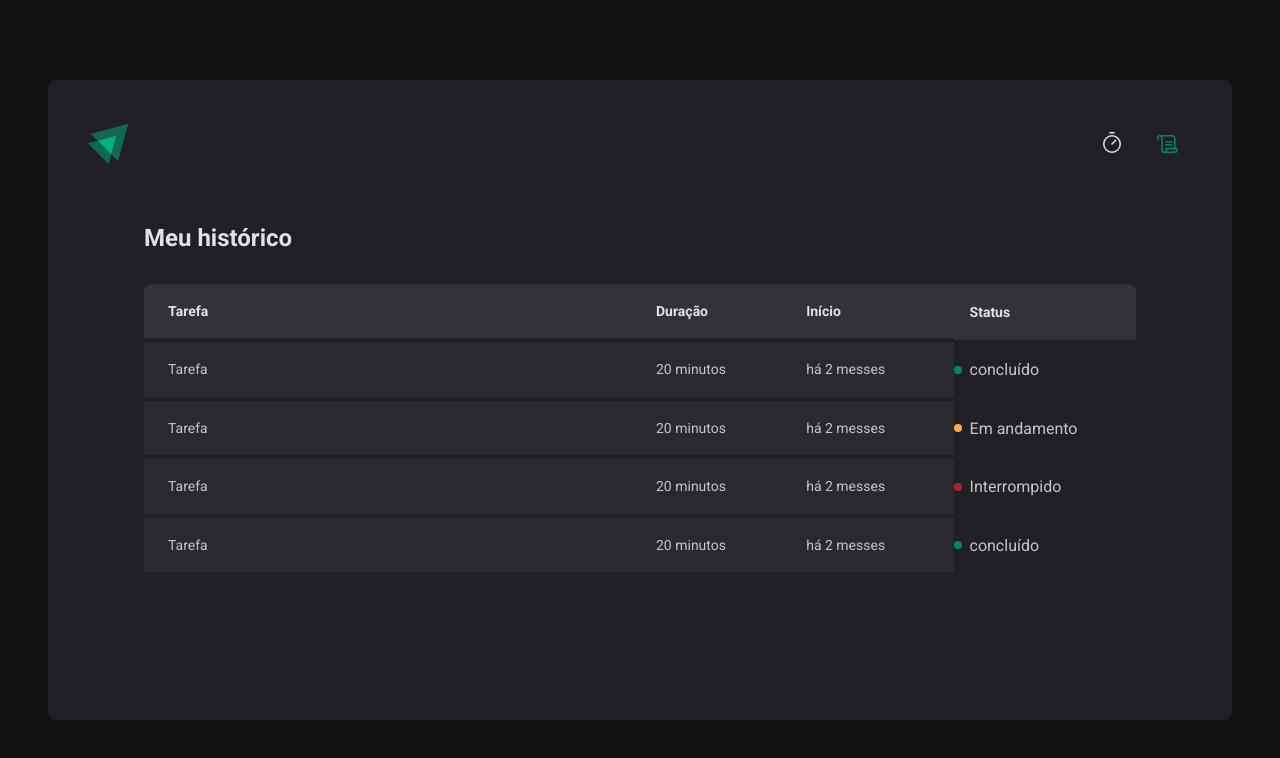
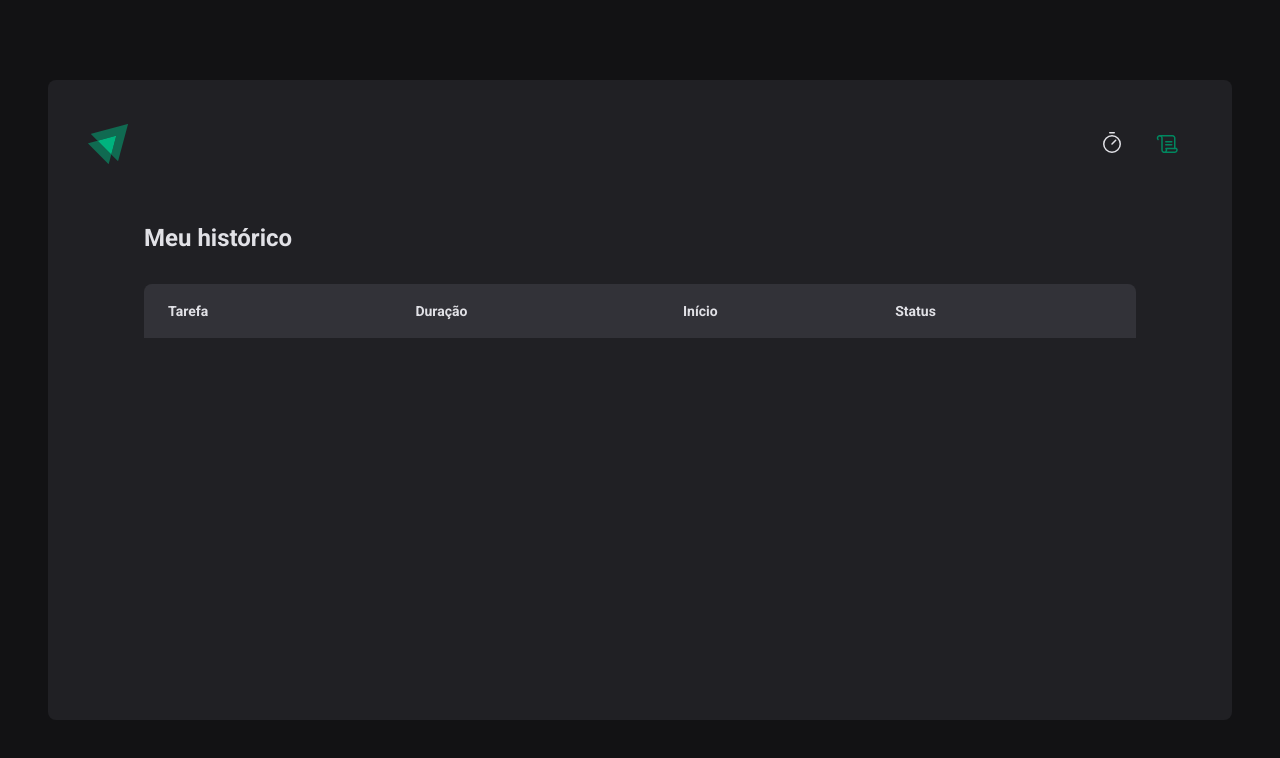
Before and after one commit to Jovi-souza/projeto-02-rocketseat, a React (Vite) app: page /history in a window 1280 px wide. Shown: the top 758 px of the page. Built offline with nearby package versions, Linux system fonts and the light colour scheme.

Commit message:
new features

```diff
--- a/src/App.tsx
+++ b/src/App.tsx
@@ -4,13 +4,16 @@
 
 import { GlobalStyle } from './styles/Global'
 import { defaultTheme } from './styles/themes/defaul'
+import { CyclesContextProvider } from './contexts/CyclesContext'
 
 export default function App() {
   return (
     <ThemeProvider theme={defaultTheme}>
 
       <BrowserRouter> {/* eu tenho que envolver as rotas da minha aplicação com o BrowserRouter para que funcione*/}
-        <Router />
+        <CyclesContextProvider>
+          <Router />
+        </CyclesContextProvider>
       </BrowserRouter>
 
       <GlobalStyle />
--- a/src/Router.tsx
+++ b/src/Router.tsx
@@ -7,7 +7,6 @@
   return(
     <Routes>
       <Route path='/' element={ <DefaultLayout/> }> {/*  no path se passa uma barra pq nós queremos aplicar esse DefaultElement em todas as rotas */}
-
         <Route path='/' element={ <Home/> }/> {/* a primeira propriedade que eu passo é o primeiro caminho que o usuario ira seguir e o segundo parametro é qual elemento será renderizado nessa tela{ que nesse caso será a page HOME } */}
         <Route path='/history' element={ <History/> }/> {/* sempre lemrando que uma rota é filha da outra */}
       </Route>
--- /dev/null
+++ b/src/contexts/CyclesContext.tsx
@@ -0,0 +1,100 @@
+import { createContext, ReactNode, useState } from "react"
+
+interface Cycle {
+  id: string
+  task: string
+  minutesAmount: number
+  startDate: Date
+  interruptedDate?: Date
+  finishedDate?: Date
+}
+
+interface CreateCycleData {
+  task: string
+  minutesAmount: number
+}
+
+interface CyclesContextType {
+  cycles: Cycle[]
+  activeCycle: Cycle | undefined
+  activeCycleId: string | null
+  amountSecondsPassed: number
+  markCurrentCycleAsFinished: () => void
+  setSecondsPassed: (seconds: number) => void
+  createNewCycle: (data: CreateCycleData) => void
+  interruptCurrentCycle: () => void
+}
+
+export const CycleContext = createContext( {} as CyclesContextType )
+
+interface CyclesContextProviderProps {
+  children: ReactNode
+}
+
+export function CyclesContextProvider({ children }: CyclesContextProviderProps ) {
+  const[cycles, setCycles] = useState<Cycle[]>([])
+  const[activeCycleId, setActiveCycleId] = useState<string | null>(null)
+  const[amountSecondsPassed, setAmountSecondsPassed] = useState(0)
+
+  const activeCycle = cycles.find( (cycle) => cycle.id === activeCycleId)
+
+  function setSecondsPassed( seconds: number) {
+    setAmountSecondsPassed(seconds)
+  }
+
+  function markCurrentCycleAsFinished() {
+    setCycles( state =>
+      state.map( (cycle) => {
+        if ( cycle.id === activeCycleId) {
+          return { ...cycle, finishedDate: new Date() }
+        } else {
+          return cycle
+        }
+      })
+    )
+  }
+
+  function createNewCycle( data: CreateCycleData ) { // aqui dentro eu posso receber o argumento 'data' que contem os dados dos nossos inputs do nosso formulário
+    const id = String(new Date().getTime()) // aqui tem uma forma muito interessante de se colocar m id
+
+    const newCycle: Cycle = {
+      id,
+      task: data.task,
+      minutesAmount: data.minutesAmount,
+      startDate: new Date()
+    }
+
+    setCycles((state) => [...state, newCycle])
+    setActiveCycleId(id)
+    setAmountSecondsPassed(0)
+  }
+
+  function interruptCurrentCycle() {
+
+    setCycles( state => state.map( (cycle) => {
+      if ( cycle.id === activeCycleId) {
+        return { ...cycle, interruptedDate: new Date() }
+      } else {
+        return cycle
+      }
+    }))
+    setActiveCycleId(null)
+  }
+
+  return (
+    <CycleContext.Provider
+      value={{
+        cycles,
+        activeCycle,
+        activeCycleId,
+        markCurrentCycleAsFinished,
+        amountSecondsPassed,
+        setSecondsPassed,
+        createNewCycle,
+        interruptCurrentCycle
+      }}
+    >
+      {children}
+    </CycleContext.Provider>
+  )
+}
--- a/src/pages/History/history.tsx
+++ b/src/pages/History/history.tsx
@@ -1,6 +1,12 @@
+import { useContext } from "react";
+import { formatDistanceToNow } from 'date-fns'
+import ptBR from 'date-fns/locale/pt-BR'
+import { CycleContext } from "../../contexts/CyclesContext";
 import { HistoryContainer, HistoryList, Status } from "./styles";
 
 export function History() {
+  const { cycles } = useContext(CycleContext)
+
   return(
     <HistoryContainer>
       <h1>Meu histórico</h1>
@@ -17,30 +23,26 @@
           </thead>
 
           <tbody>
-            <tr>
-              <td>Tarefa</td>
-              <td>20 minutos</td>
-              <td>há 2 messes</td>
-              <Status statusColor='green'>concluído</Status>
-            </tr>
-            <tr>
-              <td>Tarefa</td>
-              <td>20 minutos</td>
-              <td>há 2 messes</td>
-              <Status statusColor='yellow'>Em andamento</Status>
-            </tr>
-            <tr>
-              <td>Tarefa</td>
-              <td>20 minutos</td>
-              <td>há 2 messes</td>
-              <Status statusColor='red'>Interrompido</Status>
-            </tr>
-            <tr>
-              <td>Tarefa</td>
-              <td>20 minutos</td>
-              <td>há 2 messes</td>
-              <Status statusColor='green'>concluído</Status>
-            </tr>
+            {cycles.map( cycle => {
+              return(
+                <tr key={cycle.id}>
+                  <td>{cycle.task}</td>
+                  <td>{cycle.minutesAmount}</td>
+                  <td>{formatDistanceToNow(cycle.startDate, {
+                    addSuffix: true
+                  })}</td>
+                  { cycle.finishedDate && (
+                  <Status statusColor='green'>Concluído</Status>
+                  )}
+                  { cycle.interruptedDate && (
+                  <Status statusColor='red'>Interrompido</Status>
+                  )}
+                  { !cycle.finishedDate && cycle.interruptedDate && (
+                  <Status statusColor='yellow'>Em andamento</Status>
+                  )}
+                </tr>
+              )
+            })}
           </tbody>
         </table>
       </HistoryList>
--- a/src/pages/Home/components/CountDown/index.tsx
+++ b/src/pages/Home/components/CountDown/index.tsx
@@ -1,7 +1,7 @@
 import { differenceInSeconds } from 'date-fns'
 import { useContext } from 'react'
 import { useEffect } from 'react'
-import { CycleContext } from '../..'
+import { CycleContext } from '../../../../contexts/CyclesContext'
 import {CountDownContainer, Separator} from './styles'
 
 export function CountDown() {
--- a/src/pages/Home/components/NewCycleForm/index.tsx
+++ b/src/pages/Home/components/NewCycleForm/index.tsx
@@ -1,6 +1,6 @@
 import { FormContainer, TaskInput, MinutesAmountInput} from './styles'
 import { useContext } from 'react'
-import { CycleContext } from '../..'
+import { CycleContext } from '../../../../contexts/CyclesContext'
 import { useFormContext } from 'react-hook-form'
 
 export function NewCycleForm() {
--- a/src/pages/Home/index.tsx
+++ b/src/pages/Home/index.tsx
@@ -1,5 +1,4 @@
 import { HandPalm, Play } from "phosphor-react";
-import { useState } from "react";
 import * as zod from 'zod'
 import {
   HomeContainer,
@@ -8,9 +7,10 @@
 } from "./styles";
 import { NewCycleForm } from "./components/NewCycleForm";
 import { CountDown } from "./components/CountDown";
-import { createContext } from "react";
 import { FormProvider, useForm } from "react-hook-form";
 import { zodResolver } from "@hookform/resolvers/zod";
+import { useContext } from "react";
+import { CycleContext } from "../../contexts/CyclesContext";
 
 // o register é uma função que retorna alguns metodos
 
@@ -24,25 +24,6 @@
   }
 */
 
-interface Cycle {
-  id: string
-  task: string
-  minutesAmount: number
-  startDate: Date
-  interruptedDate?: Date
-  finishedDate?: Date
-}
-
-interface CyclesContextType {
-  activeCycle: Cycle | undefined
-  activeCycleId: string | null
-  amountSecondsPassed: number
-  markCurrentCycleAsFinished: () => void
-  setSecondsPassed: (seconds: number) => void
-}
-
-export const CycleContext = createContext( {} as CyclesContextType )
-
 const newCycleFormValidationSchema = zod.object({
   task: zod.string().min(1, 'Informe a tarefa'),
   minutesAmount: zod
@@ -55,10 +36,7 @@
 
 export function Home() {
 
-  const[cycles, setCycles] = useState<Cycle[]>([])
-  const[activeCycleId, setActiveCycleId] = useState<string | null>(null)
-
-  const[amountSecondsPassed, setAmountSecondsPassed] = useState(0)
+ const { activeCycle, createNewCycle, interruptCurrentCycle } = useContext(CycleContext)
 
   const newCycleForm = useForm<NewCycleFormData>({ // passando um objeto de configuranções
     resolver: zodResolver(newCycleFormValidationSchema),
@@ -71,51 +49,9 @@
 
   const { handleSubmit, watch, reset } = newCycleForm
 
-  const activeCycle = cycles.find( (cycle) => cycle.id === activeCycleId)
-
-  function setSecondsPassed( seconds: number) {
-    setAmountSecondsPassed(seconds)
-  }
-
-  function markCurrentCycleAsFinished() {
-    setCycles( state =>
-      state.map( (cycle) => {
-        if ( cycle.id === activeCycleId) {
-          return { ...cycle, finishedDate: new Date() }
-        } else {
-          return cycle
-        }
-      })
-    )
-  }
-
-  function handleCreateNewCycle( data: NewCycleFormData ) { // aqui dentro eu posso receber o argumento 'data' que contem os dados dos nossos inputs do nosso formulário
-    const id = String(new Date().getTime()) // aqui tem uma forma muito interessante de se colocar m id
-
-    const newCycle: Cycle = {
-      id,
-      task: data.task,
-      minutesAmount: data.minutesAmount,
-      startDate: new Date()
-    }
-
-    setCycles((state) => [...state, newCycle])
-    setActiveCycleId(id)
-    setAmountSecondsPassed(0)
-
+  function handleCreateNewCycle( data: NewCycleFormData ) {
+    createNewCycle(data)
     reset()
-  }
-
-  function handleInterruptCycle() {
-
-    setCycles( state => state.map( (cycle) => {
-      if ( cycle.id === activeCycleId) {
-        return { ...cycle, interruptedDate: new Date() }
-      } else {
-        return cycle
-      }
-    }))
-    setActiveCycleId(null)
   }
 
   const task = watch('task') // eu posso importar de dentro do use form uma função chamada watch para observar alguma coisa, aqui eu estou observando o meu campo 'task' e agora eu consigo saber o valor do meu campo em tempo real
@@ -127,15 +63,6 @@
   */
 
   return(
-    <CycleContext.Provider
-      value={{
-        activeCycle,
-        activeCycleId,
-        markCurrentCycleAsFinished,
-        amountSecondsPassed,
-        setSecondsPassed
-      }}
-    >
       <HomeContainer>
         <form
           onSubmit={handleSubmit( handleCreateNewCycle )}   // dentro do meu onSubmit eu passo a minha função de submit, é estranho mas é assim que o react form funciona
@@ -148,7 +75,7 @@
           <CountDown />
 
           { activeCycle ? (
-            <StopCountDownButton onClick={handleInterruptCycle} type="button">
+            <StopCountDownButton onClick={interruptCurrentCycle} type="button">
             <HandPalm size={24}/>
             Interromper
           </StopCountDownButton>
@@ -160,6 +87,5 @@
           )}
         </form>
       </HomeContainer>
-    </CycleContext.Provider>
   )
 }
```
